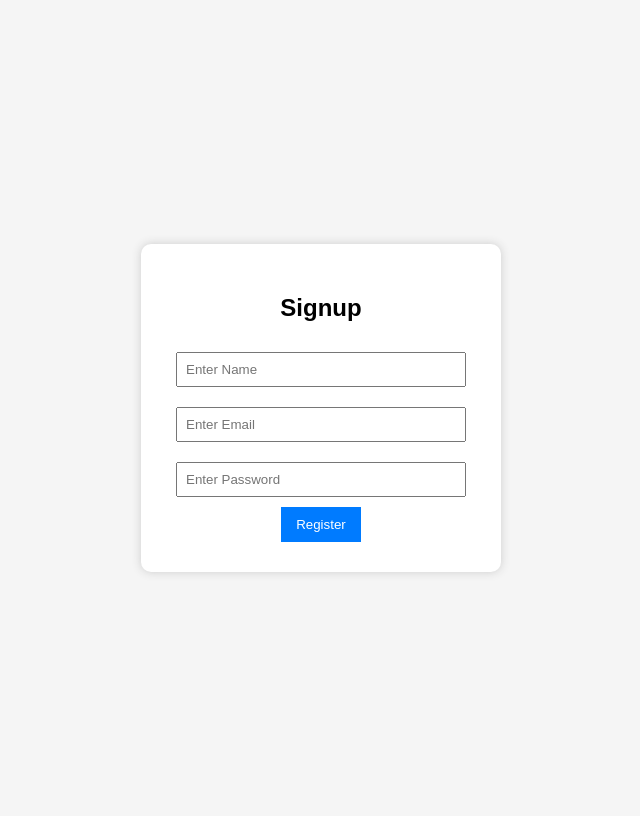
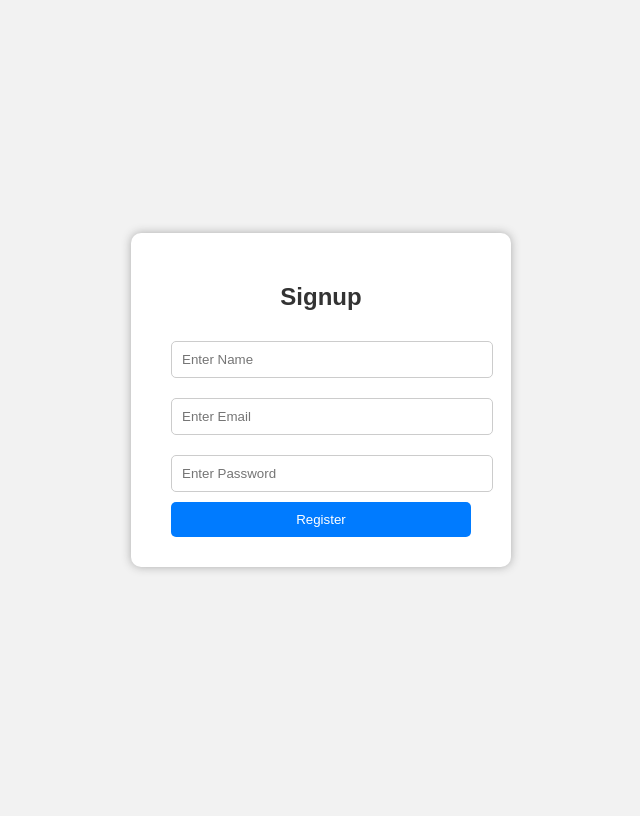
Before and after one commit to shubh2415/private_confesstion_app, a Flask app: page /signup in a window 1280 px wide. Shown: the whole page, without its empty margins (319-959 px from the left). After the commit the page ends 571 px from the top, so only its background shows below. Run offline with Flask 3, Linux system fonts and the light colour scheme.

Commit message:
Update signup.html

```diff
--- a/templates/signup.html
+++ b/templates/signup.html
@@ -3,44 +3,10 @@
 <head>
     <meta charset="UTF-8">
     <title>Signup Page</title>
-    <style>
-        body {
-            font-family: Arial;
-            background: #f5f5f5;
-            display: flex;
-            justify-content: center;
-            align-items: center;
-            height: 100vh;
-        }
-        .form-box {
-            background-color: white;
-            padding: 30px;
-            border-radius: 10px;
-            box-shadow: 0 0 10px #ccc;
-            width: 300px;
-            text-align: center;
-        }
-        input {
-            width: 90%;
-            padding: 8px;
-            margin: 10px 0;
-        }
-        button {
-            padding: 10px 15px;
-            background-color: #007bff;
-            color: white;
-            border: none;
-            cursor: pointer;
-        }
-        .msg {
-            margin-top: 15px;
-            font-size: 14px;
-            color: green;
-        }
-    </style>
+    <link rel="stylesheet" href="{{ url_for('static', filename='style.css') }}"> <!-- style.css include kiya -->
 </head>
 <body>
-    <div class="form-box">
+    <div class="form-container"> <!-- style.css se form-container class use ki -->
         <h2>Signup</h2>
         <form method="POST">
             <input type="text" name="name" placeholder="Enter Name" required>
@@ -48,9 +14,7 @@
             <input type="password" name="password" placeholder="Enter Password" required>
             <button type="submit">Register</button>
         </form>
-        {% if msg %}
-        <div class="msg">{{ msg }}</div>
-        {% endif %}
+        <!-- Msg display hata diya gaya hai, ab message login page par dikhega -->
     </div>
 </body>
 </html>
```
